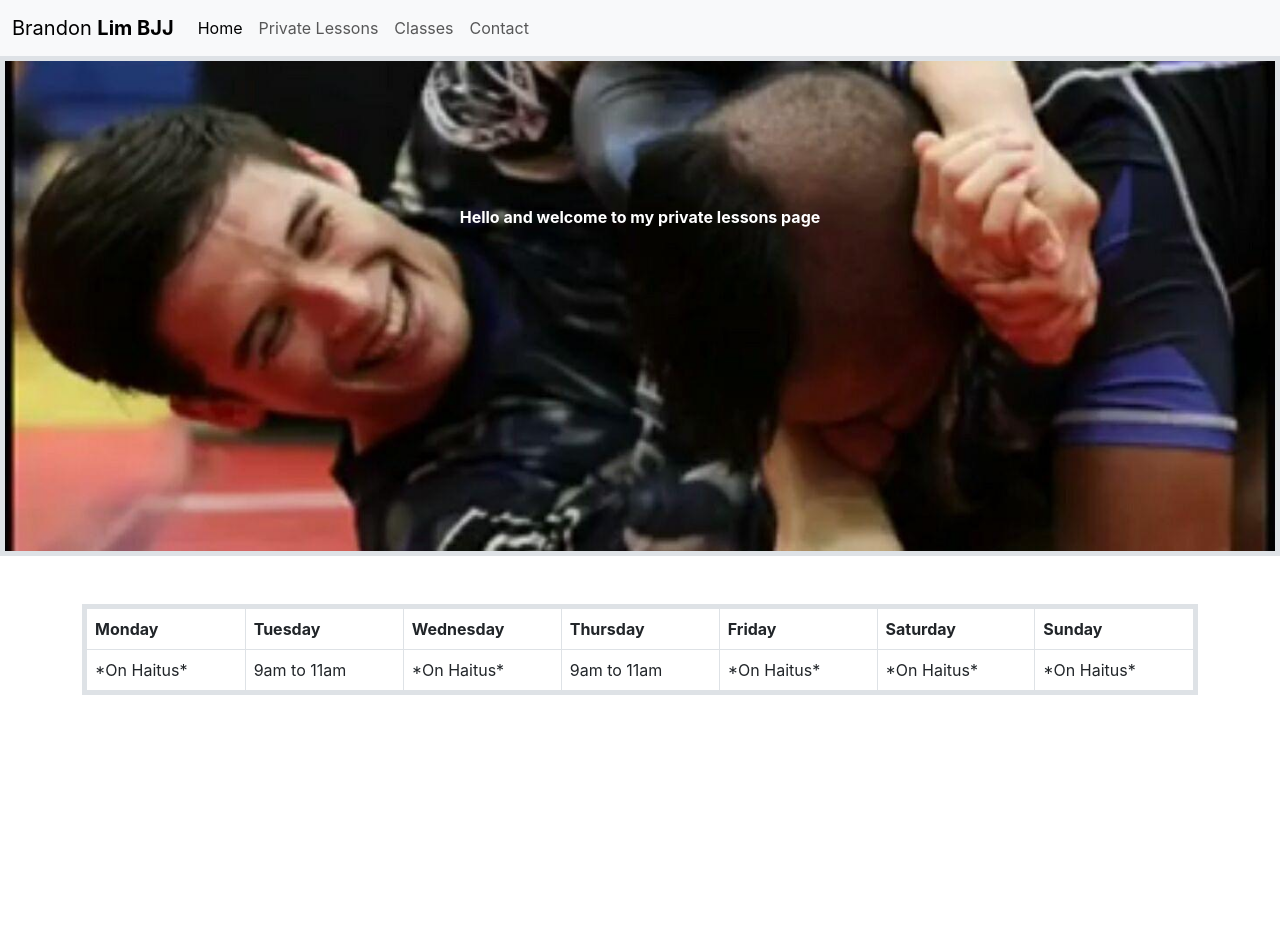
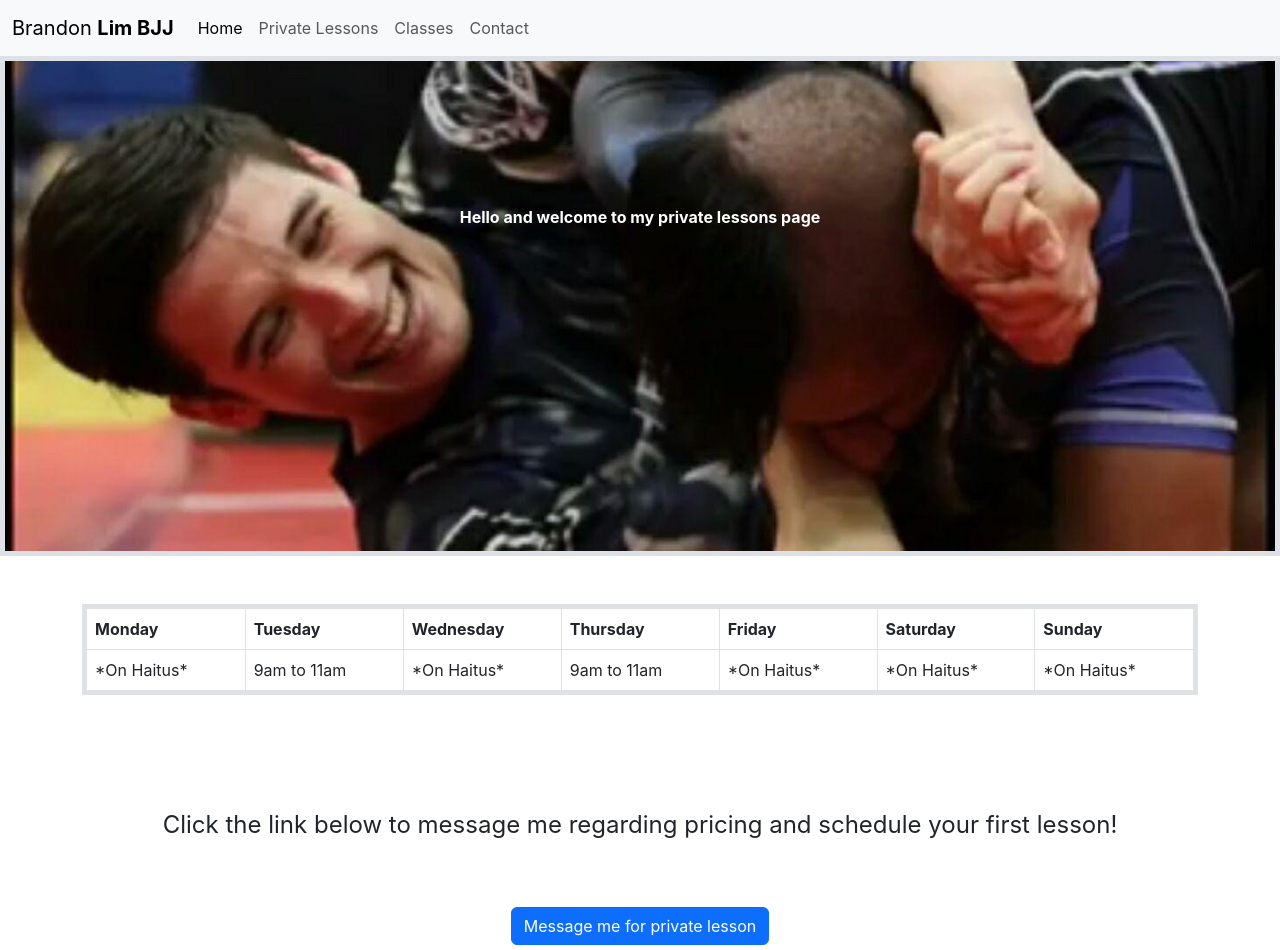
Before and after one commit to BrandonLim10/brandonlimbjj.com, a React (Create React App) app in the folder brandonlimbjj/: page /privatelessons in a window 1280 px wide. Shown: the top 950 px of the page. Before the commit the page ends 800 px from the top, so only its background shows below. Built offline with nearby package versions, Linux system fonts and the light colour scheme.

Commit message:
more additions

```diff
--- a/brandonlimbjj/src/components/Privatelessons.js
+++ b/brandonlimbjj/src/components/Privatelessons.js
@@ -44,6 +44,17 @@ const PrivateLessons = () => {
             </tbody>
         </table>
         </div>
+
+        <div className="container-fluid p-5 text-center">
+        <p class="fs-4">
+            Click the link below to message me regarding pricing and schedule your first lesson!
+        </p>
+      </div>
+
+        <div class="d-block mb-2 text-center">
+        <a href="/contact" class="btn btn-primary">Message me for private lesson</a>
+      </div>
+
       </>
     );
   };
```
